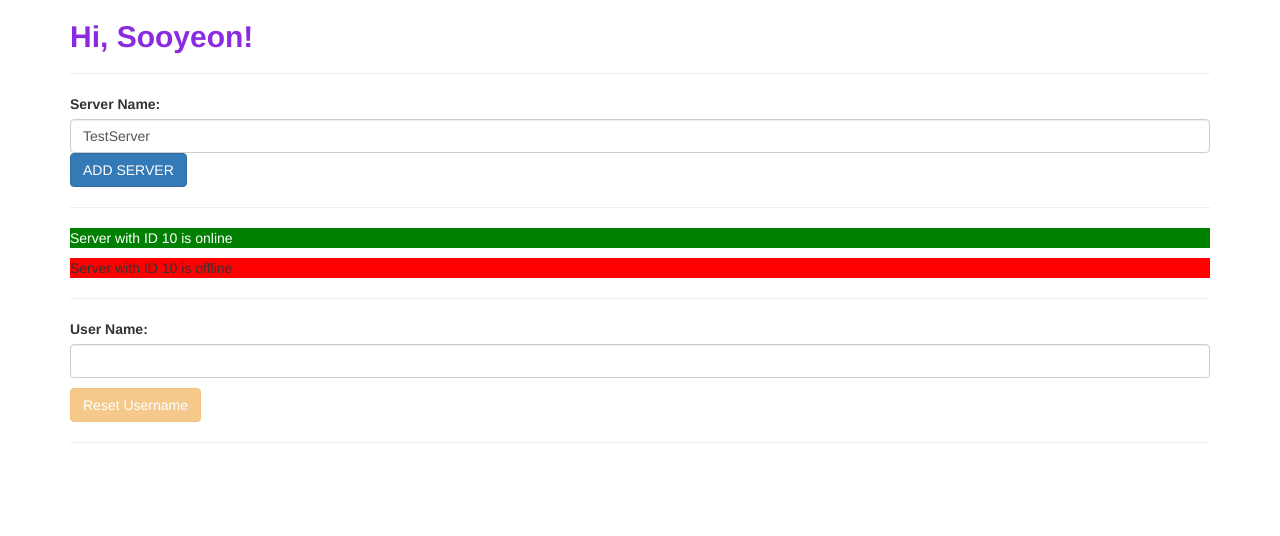
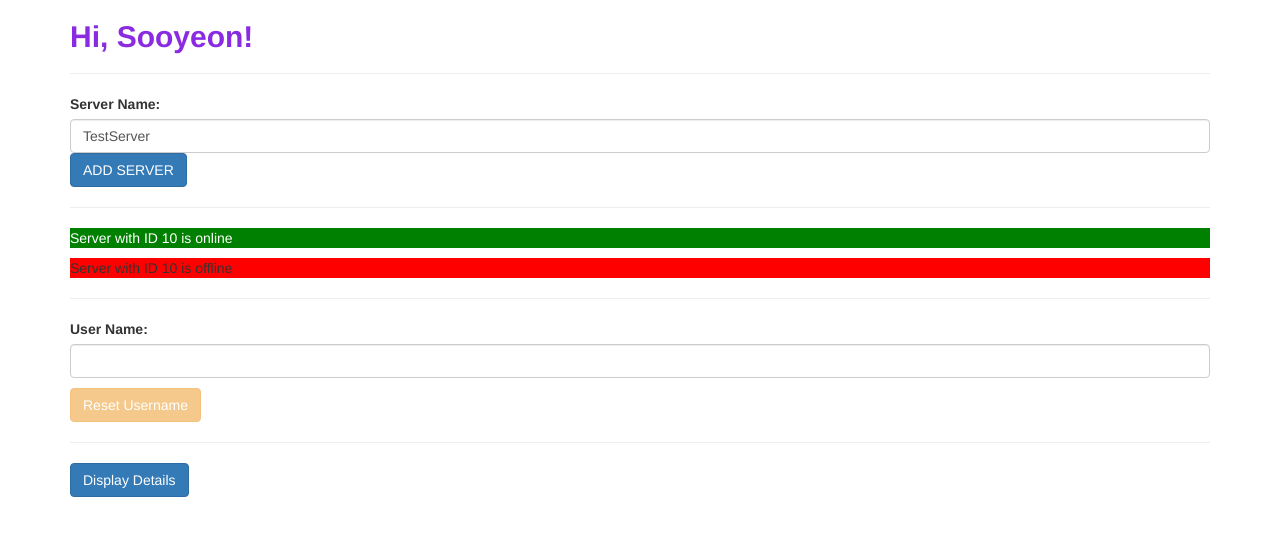
Before and after one commit to berkagmpp/my-first-app__angular, an Angular app: page / in a window 1280 px wide. Shown: the top 536 px of the page. Built offline with nearby package versions, Linux system fonts and the light colour scheme.

Commit message:
feat: Add click event to onToggleDetails fn on button and *ngIf in <p> tag

```diff
--- a/src/app/servers/servers.component.html
+++ b/src/app/servers/servers.component.html
@@ -34,3 +34,10 @@
         (click)="username = ''">Reset Username</button>
 
 <hr>
+
+<button
+    class="btn btn-primary"
+    (click)="onToggleDetails($event)">
+        Display Details
+</button>
+<p *ngIf="showPassword">Secret Password = tuna</p>
--- a/src/app/servers/servers.component.ts
+++ b/src/app/servers/servers.component.ts
@@ -39,4 +39,10 @@ export class ServersComponent implements OnInit {
     }
 
     username = '';
+
+    showPassword = false;
+
+    onToggleDetails(event: Event) {
+        this.showPassword = !this.showPassword;
+    }
 }
```
